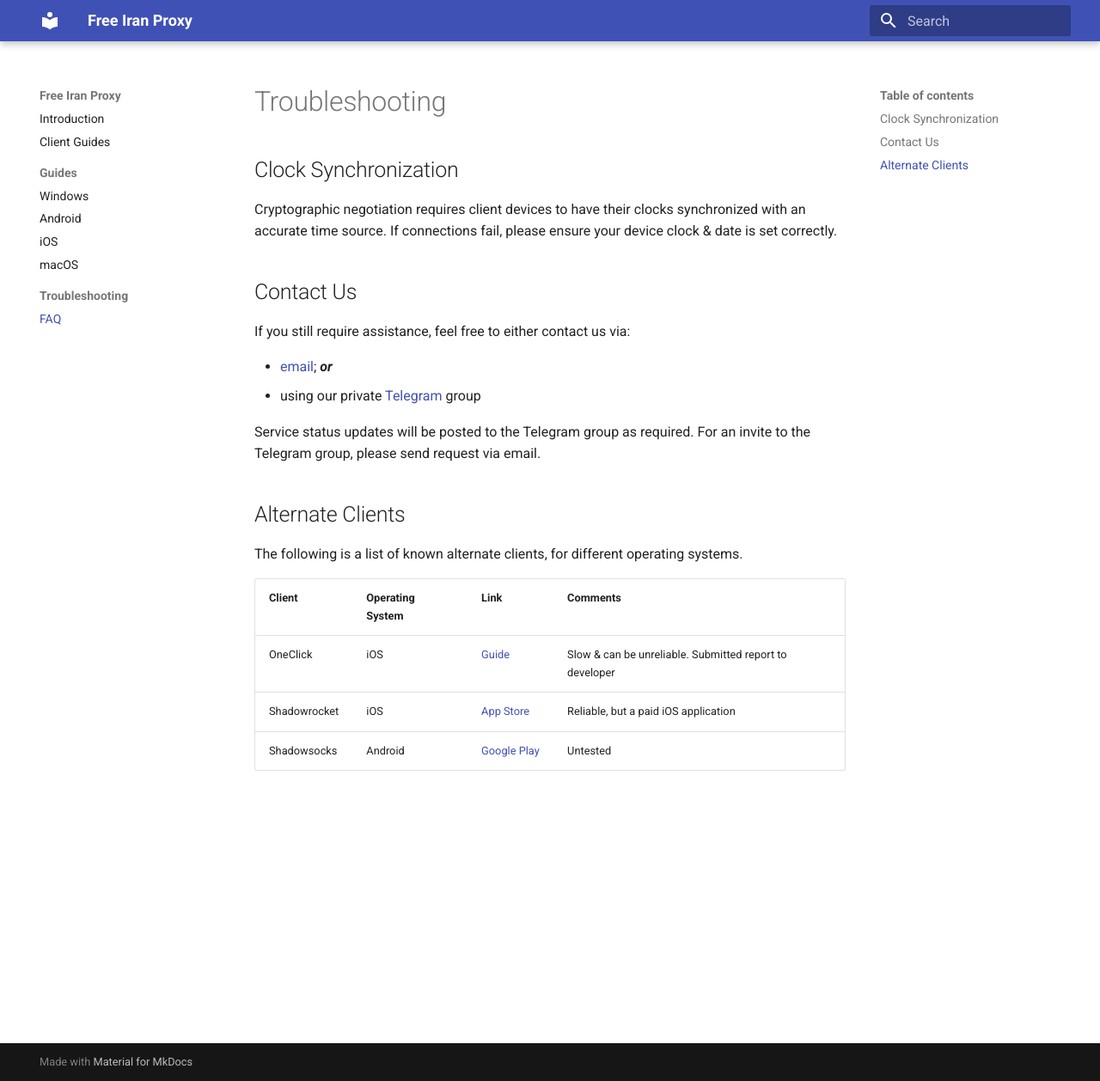
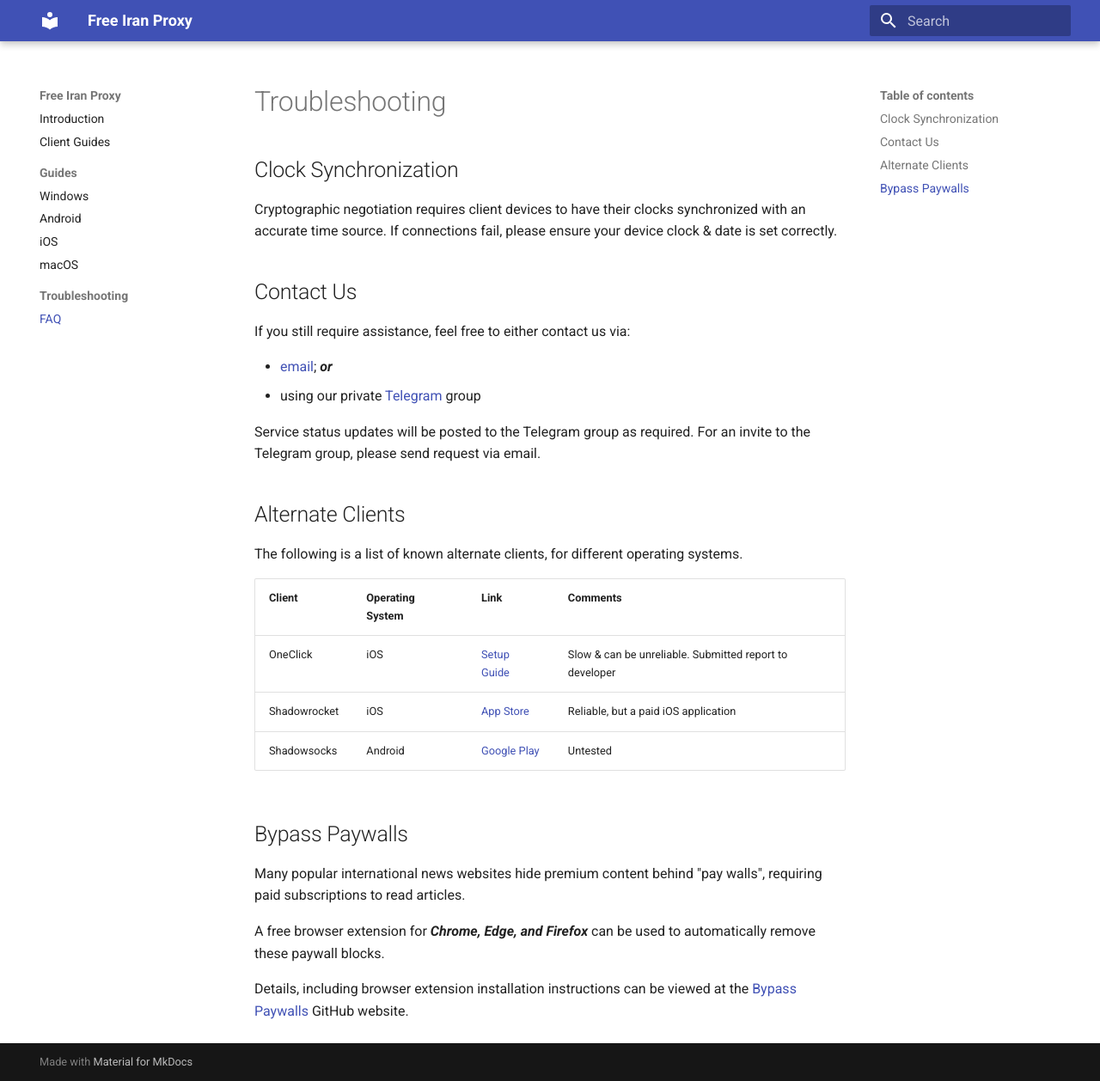
Before and after one commit to empus/free-iran-proxy, an MkDocs documentation site: the page built from docs/faq.md, in a window 1280 px wide and 1258 px high. Shown: the whole window at 86% size. Built offline with MkDocs 1.6.1 and Material for MkDocs 9.7.7, drawn with Linux system fonts in a browser that asks for light colours.

Commit message:
Add Bypass Paywalls to FAQ

```diff
--- a/docs/faq.md
+++ b/docs/faq.md
@@ -20,6 +20,15 @@ The following is a list of known alternate clients, for different operating syst
 
 | Client       | Operating System | Link               | Comments                                                  |
 |--------------|------------------|--------------------|-----------------------------------------------------------|
-| OneClick     | iOS              | [Guide](ios-oc.md) | Slow & can be unreliable.  Submitted report to developer  |
+| OneClick     | iOS              | [Setup Guide](ios-oc.md) | Slow & can be unreliable.  Submitted report to developer  |
 | Shadowrocket | iOS              | [App Store](https://apps.apple.com/us/app/shadowrocket/id932747118) | Reliable, but a paid iOS application |
 | Shadowsocks  | Android          | [Google Play](https://play.google.com/store/apps/details?id=com.github.shadowsocks) | Untested |
+
+
+## Bypass Paywalls
+
+Many popular international news websites hide premium content behind "pay walls", requiring paid subscriptions to read articles.
+
+A free browser extension for ***Chrome, Edge, and Firefox*** can be used to automatically remove these paywall blocks.
+
+Details, including browser extension installation instructions can be viewed at the [Bypass Paywalls](https://github.com/iamadamdev/bypass-paywalls-chrome) GitHub website.
```
Also changed, not shown: docs/android.md (+2 -1 lines), docs/ios.md (added, +29 -0 lines), docs/windows.md (+3 -3 lines), mkdocs.yml (line endings or trailing spaces), 1 other file.
